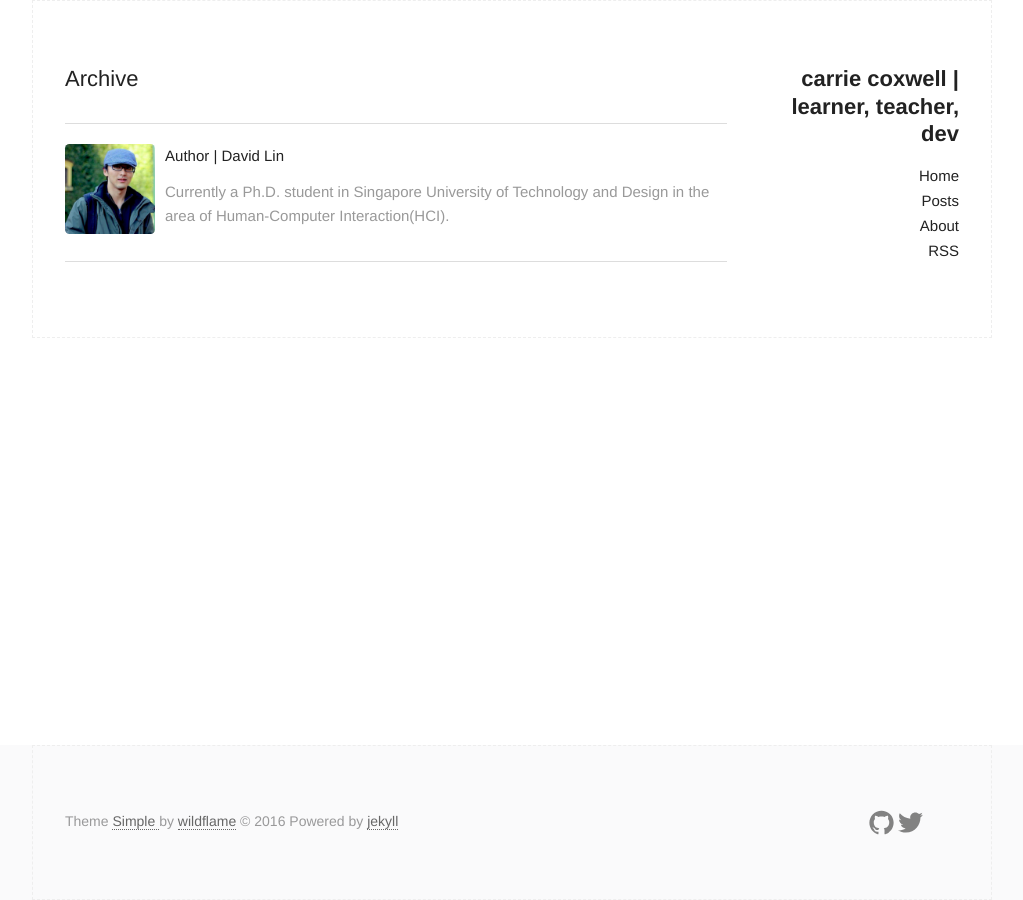
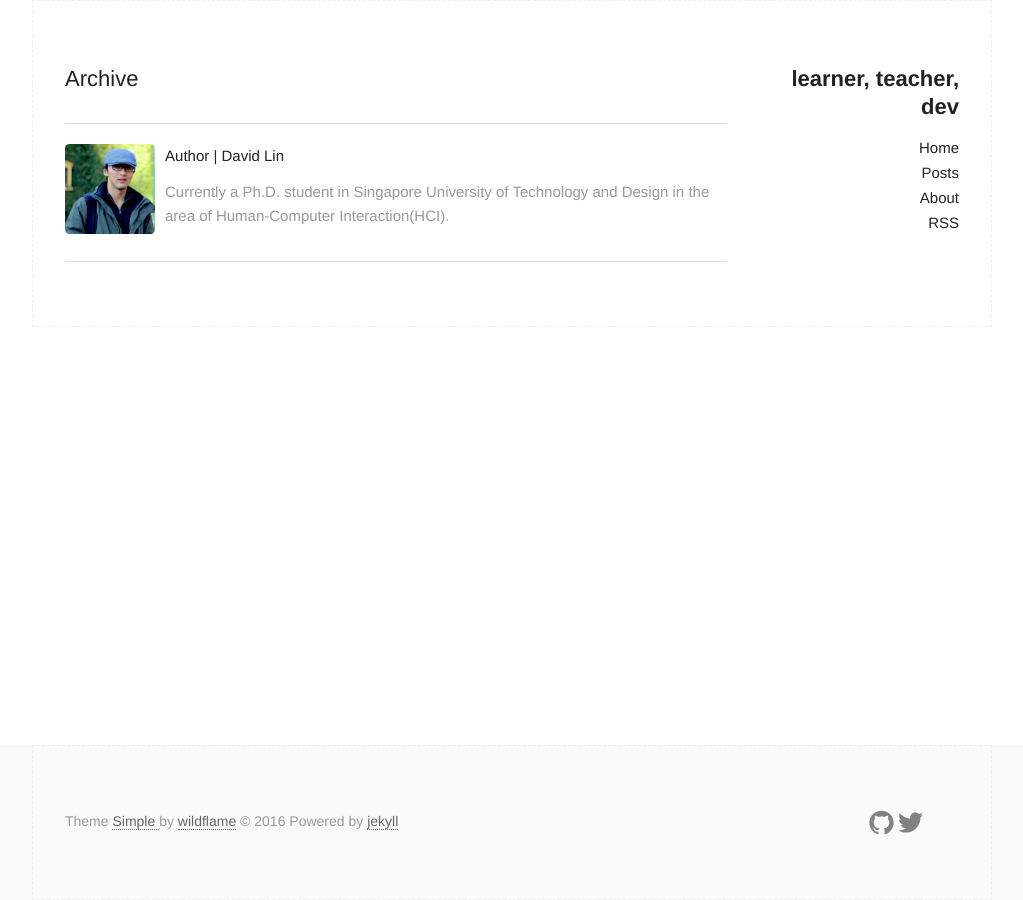
Before and after one commit to adascript/adascript.github.io, a Jekyll site: the page built from archive.html, in a window 1280 px wide. Shown: the whole page, without its empty margins (128-1151 px from the left). Built offline with Jekyll 4.4.1, drawn with Linux system fonts in a browser that asks for light colours.

Commit message:
changed title

```diff
--- a/_config.yml
+++ b/_config.yml
@@ -6,7 +6,7 @@
 # 'jekyll serve'. If you change this file, please restart the server process.
 
 # Site settings
-title: carrie coxwell | learner, teacher, dev
+title: learner, teacher, dev
 email: carrie.coxwell@gmail.com
 description: > # this means to ignore newlines until "baseurl:"
   i learn things, i teach things, and i make things. i also love animals.
```
